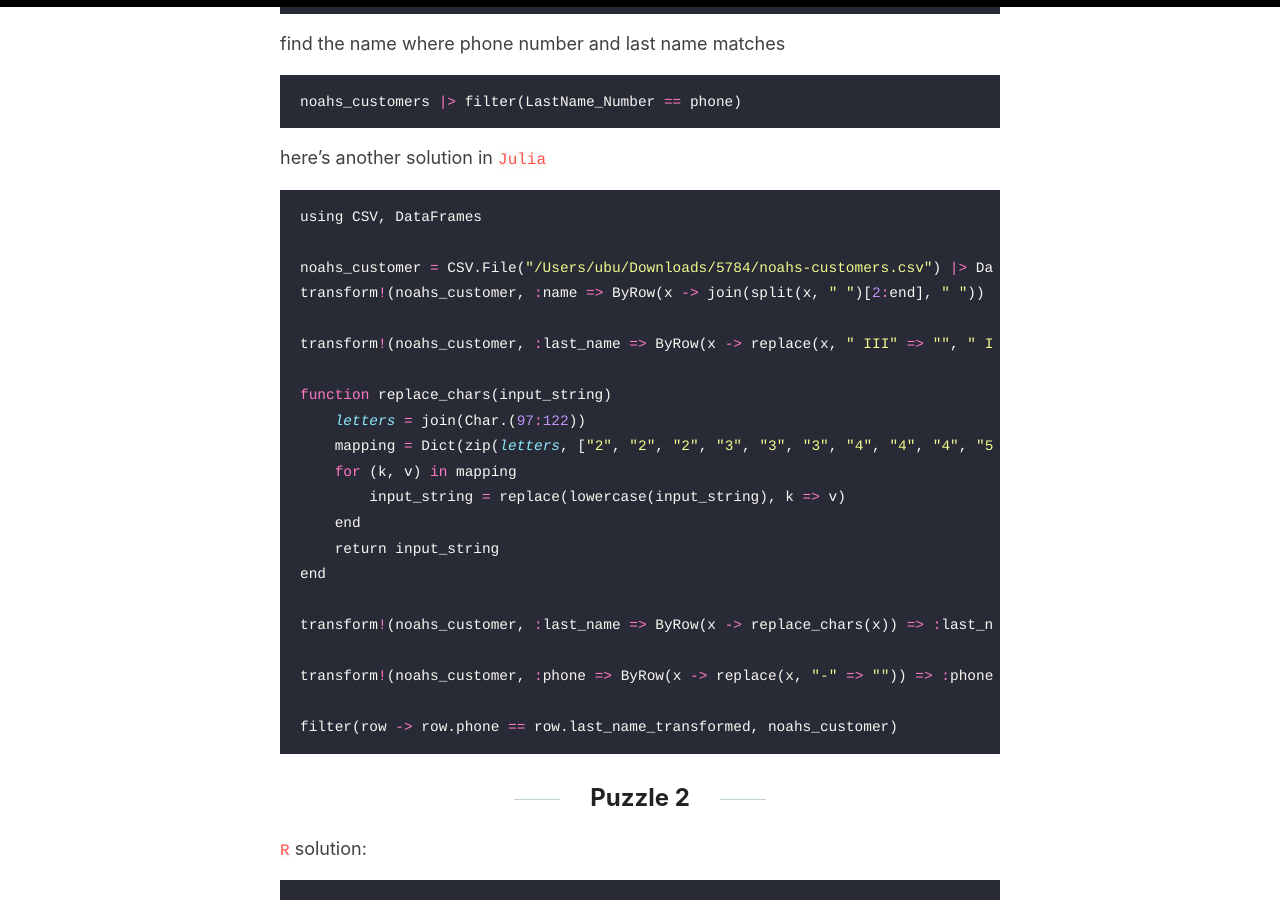
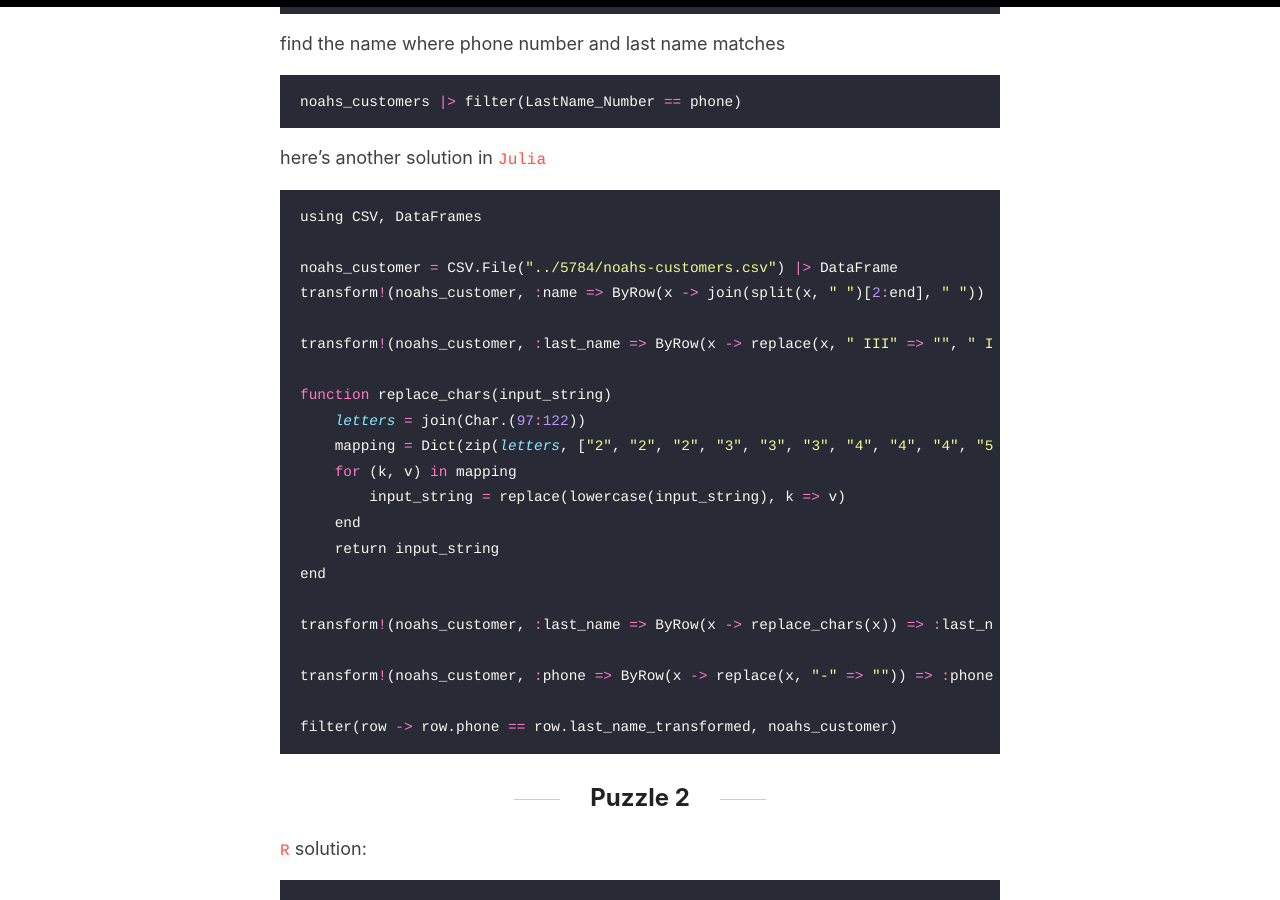
Before and after one commit to krz/krz.github.io, a Jekyll site: the page built from _posts/2023-12-08-hanukkah-of-data.md, in a window 1280 px wide and 900 px high, scrolled down 1441 px. Built offline with Jekyll 4.4.1, drawn with Linux system fonts in a browser that asks for light colours.

Commit message:
clean up

````diff
--- a/_posts/2023-12-08-hanukkah-of-data.md
+++ b/_posts/2023-12-08-hanukkah-of-data.md
@@ -53,7 +53,7 @@ here's another solution in `Julia`
 ```R
 using CSV, DataFrames
 
-noahs_customer = CSV.File("/Users/ubu/Downloads/5784/noahs-customers.csv") |> DataFrame
+noahs_customer = CSV.File("../5784/noahs-customers.csv") |> DataFrame
 transform!(noahs_customer, :name => ByRow(x -> join(split(x, " ")[2:end], " ")) => :last_name)
 
 transform!(noahs_customer, :last_name => ByRow(x -> replace(x, " III" => "", " IV" => "", " Jr." => "")) => :last_name)
````
